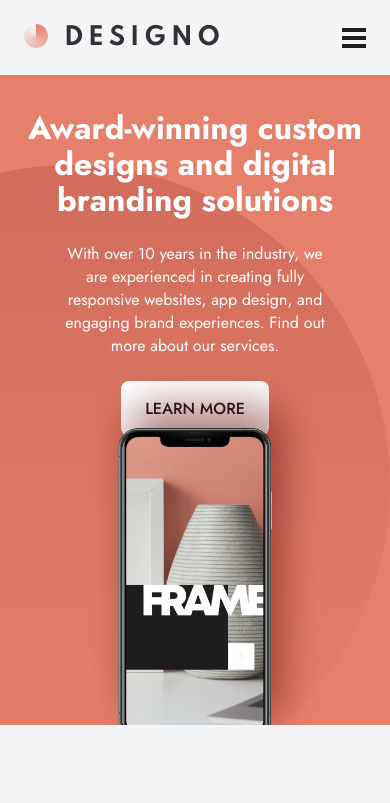
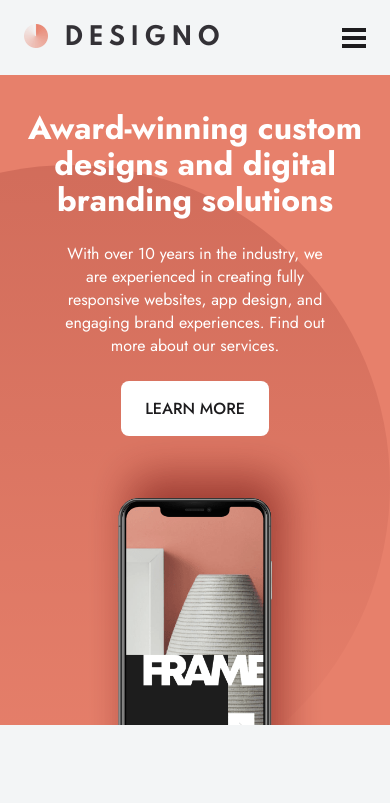
Before and after one commit to Silkiercomet/designo-business-page-react, a React (Create React App) app: page / in a window 390 px wide. Shown: the top 803 px of the page. Built offline with nearby package versions, Linux system fonts and the light colour scheme.

Commit message:
Update home.module.css

```diff
--- a/src/style/home.module.css
+++ b/src/style/home.module.css
@@ -123,3 +123,32 @@
     }
 
 }
+@media (max-width:420px){
+    .hero__ilustration{
+        display: block;
+        position: relative;
+        width: 100%;
+    }
+    .hero__ilustration img{
+        position: absolute;
+        bottom: -390px;
+    }
+
+}
+@media (max-width:330px){
+    .hero__text h1{
+        font-size: 25px;
+        line-height: 28px;
+        margin-top: 3rem;
+        padding-top: 1rem;
+    }
+    .hero__text p{
+        padding: 0 1rem;
+    }
+    .hero{
+        padding: 5rem 1.5rem;
+
+        padding-bottom: 18rem;
+        max-height: 100%;
+    }
+}
```
